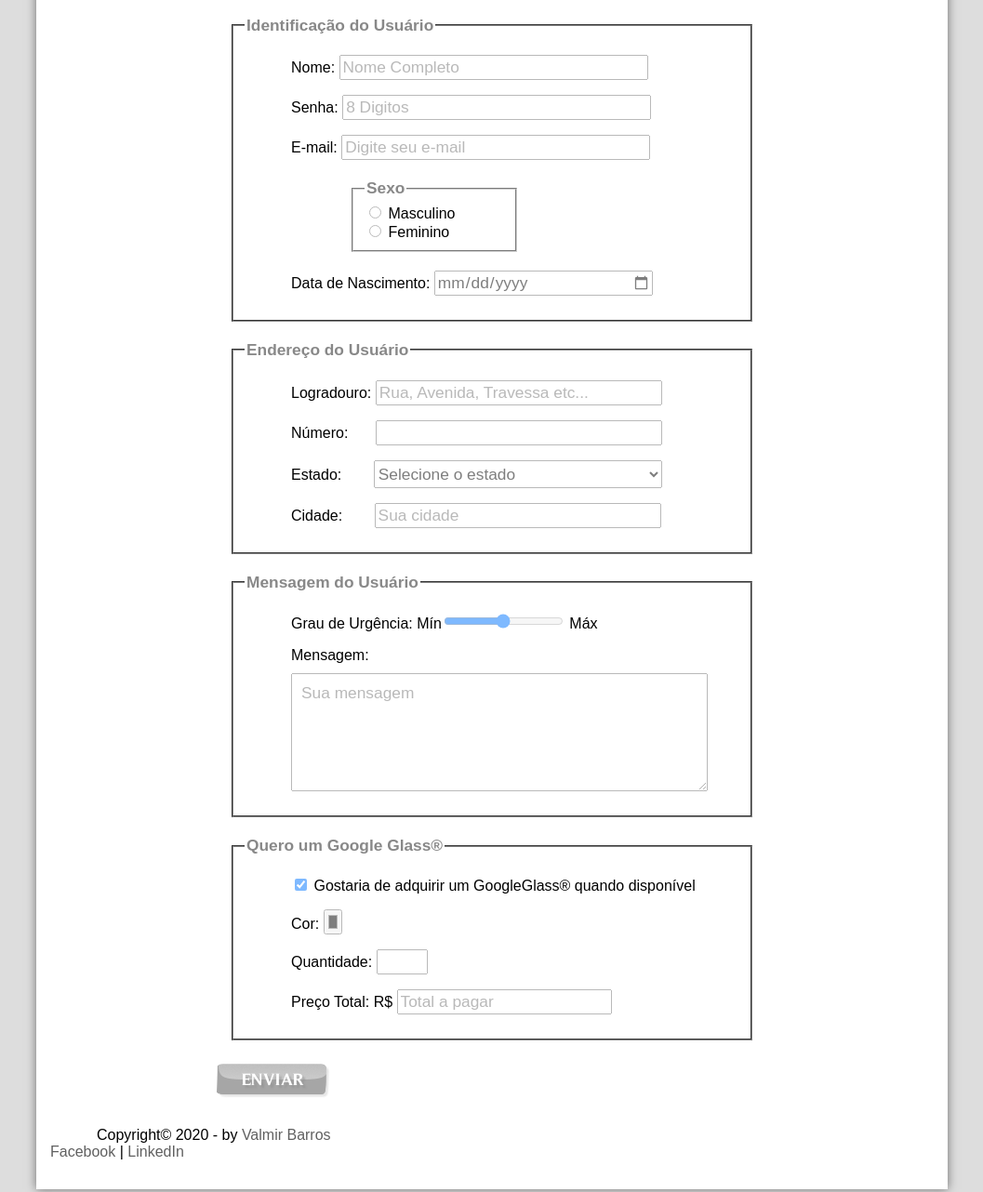
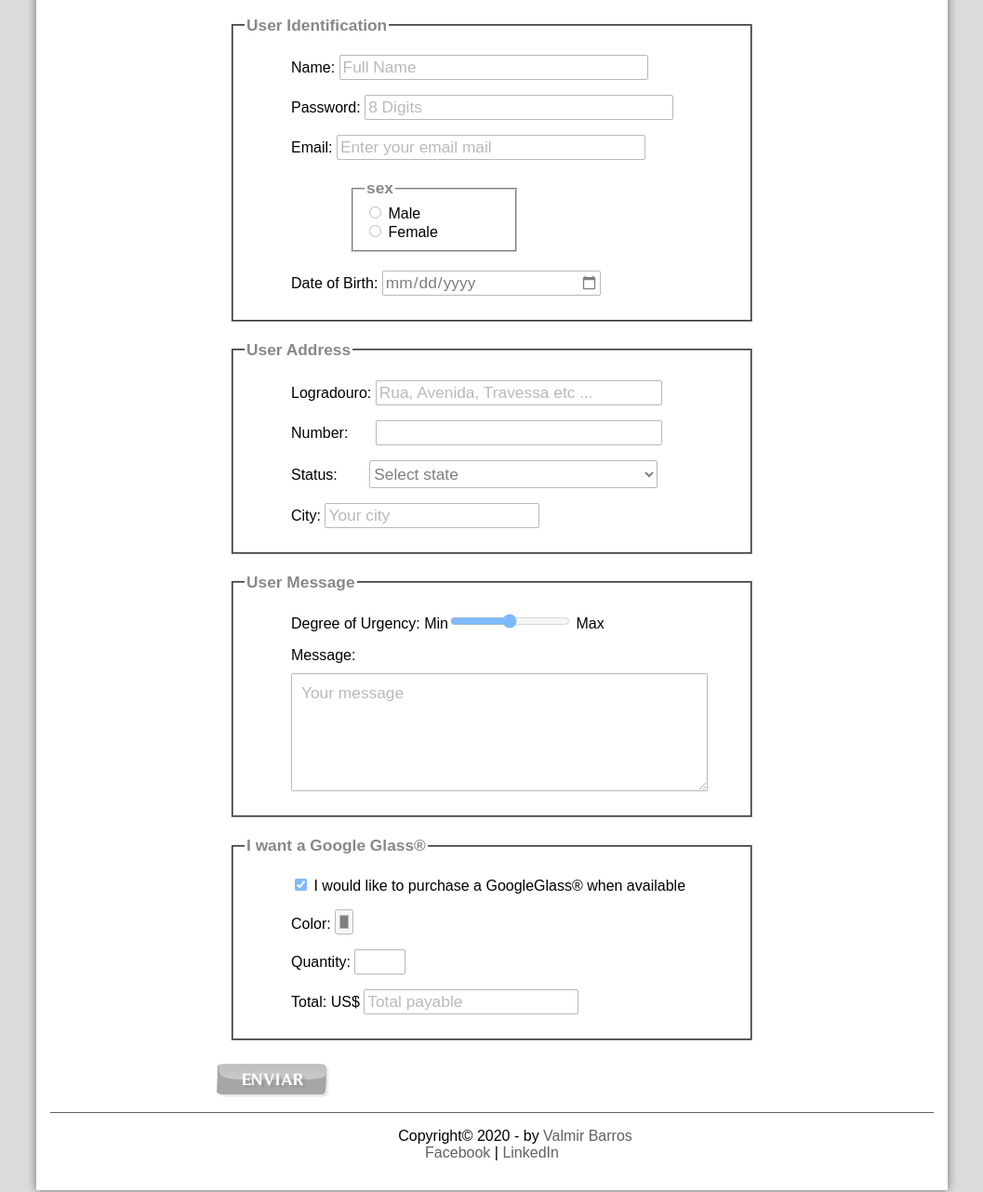
Before and after one commit to ValmirBP/FirstWebSiteGoogleGlass, a plain HTML site: page views/contact-us.html in a window 1280 px wide. Shown: the part 236-1518 px from the top of the page at 93% size, without its empty margins (111-1168 px from the left). Drawn offline with Linux system fonts and the light colour scheme.

Commit message:
Form updated and working

```diff
--- a/css/form.css
+++ b/css/form.css
@@ -1,5 +1,5 @@
 @charset "utf-8";
-form#fContato {
+form#fContact {
     width: 600px;
     margin: auto;
 }
@@ -29,7 +29,7 @@ fieldset {
     margin: 20px;
 }
 
-fieldset#sexo {
+fieldset#sex {
     width: 150px;
     border-color: #cecece;
     margin-left: 115px;
@@ -39,19 +39,19 @@ input#cData {
     width: 230px;
 }
 
-fieldset#usuario {
+fieldset#user {
     background: url(../img/IconId-contato.png) no-repeat 95% 95%;
 }
 
-fieldset#Endereco {
+fieldset#Address {
     background: url(../img/IconId-endereco.png) no-repeat 95% 95%;
 }
 
-input#cLugradouro {
+input#cPlace {
     width: 300px;
 }
 
-input#cNumero {
+input#cNumber {
     margin-left: 25px;
     width: 300px;
 }
--- a/js/functions.js
+++ b/js/functions.js
@@ -1,3 +1,9 @@
 function changePic(foto) {
     document.getElementById("IconId").src = foto
 }
+
+function calc_total() {
+    var qtd = parseInt(document.getElementById('cQntd').value);
+    var valor = qtd * 1500 * 6;
+    document.getElementById('cTot').value = valor;
+}
--- a/views/contact-us.html
+++ b/views/contact-us.html
@@ -3,36 +3,29 @@
 
 <head>
     <meta charset="utf-8">
-    <title>Tudo sobre Google Glass</title>
+    <title>All about Google Glass</title>
     <link rel="stylesheet" href="../css/style.css">
     <link rel="stylesheet" href="../css/form.css">
     <script language="javascript" src="../js/functions.js"></script>
-    <script>
-        function calc_total() {
-            var qtd = parseInt(document.getElementById('cQntd').value);
-            var valor = qtd * 1500 * 6;
-            document.getElementById('cTot').value = valor;
-        }
-    </script>
 </head>
 
 <body>
    <div id="Interface">
        <header id="headerId">
            <hgroup>
-                <h1> Google Glass</h1>
-                <h2> A revolução do Google está chegando</h2>
+               <h1>Google Glass</h1>
+               <h2>The Google revolution is coming</h2>
            </hgroup>
 
            <img id="IconId" src="../img/contato.png">
            <nav id="Menu">
                <h1> Main Menu</h1>
                <ul type="disc">
-                    <li onmouseover="changePic('../img/home.png')" onmouseout="changePic ('../img/contato.png')"> <a href="index.html"> Home </a></li>
-                    <li onmouseover="changePic('../img/especificacoes.png')" onmouseout="changePic ('../img/contato.png')"> <a href="specs.html"> Especificações </a></li>
-                    <li onmouseover="changePic('../img/fotos.png')" onmouseout="changePic ('../img/contato.png')"> <a href="images.html"> Fotos </a></li>
-                    <li onmouseover="changePic('../img/multimidia.png')" onmouseout="changePic ('../img/contato.png')"> <a href="media.html"> Multimídia </a></li>
-                    <li onmouseover="changePic('../img/contato.png')" onmouseout="changePic ('../img/contato.png')"> <a href="contact-us.html"> Fale conosco</a></li>
+                   <li onmouseover="changePic('../img/home.png')" onmouseout="changePic ('../img/contato.png')"> <a href="index.html"> Home </ a></li>
+                   <li onmouseover="changePic('../img/especificacoes.png')" onmouseout="changePic ('../img/contato.png')"> <a href="specs.html"> Specifications </ a></li>
+                   <li onmouseover="changePic('../img/fotos.png')" onmouseout="changePic ('../img/contato.png')"> <a href="images.html"> Photos </ a></li>
+                   <li onmouseover="changePic('../img/multimidia.png')" onmouseout="changePic ('../img/contato.png')"> <a href="media.html"> Multimedia </ a></li>
+                   <li onmouseover="changePic('../img/contato.png')" onmouseout="changePic ('../img/contato.png')"> <a href="contact-us.html"> Contact with us</a></li>
                </ul>
            </nav>
        </header>
@@ -42,73 +35,73 @@
                 <header id="headerId-article">
                     <hgroup id="bread crombs">
 
-                        <h1>Formulário de Contato</h1>
-                        <h2>por Valmir Barros</h2>
+                        <h1>Contact Form</h1>
+                        <h2>by Valmir Barros</h2>
                     </hgroup>
                 </header>
             </article>
 
 
-            <form method="POST" id="fContato" action="mailto:valmir.barros57@yahoo.com.br" oninput="calc_total();">
+            <form method="POST" id="fContact" action="mailto:valmir.barros57@yahoo.com.br" oninput="calc_total();">
 
-                <fieldset id="usuario">
+                <fieldset id="user">
 
-                    <legend>Identificação do Usuário</legend>
+                    <legend>User Identification</legend>
                     <p>
-                        <LABel for="cNome">  Nome:</LABel> <input type="text" name="tNome" id="cNome" size="30" maxlength="30" placeholder="Nome Completo">
+                        <LABel for="cName"> Name:</LABel> <input type="text" name="tName" id="cName" size="30" maxlength="30" placeholder="Full Name">
                     </p>
                     <p>
-                        <label for="cSenha">Senha:</label> <input type="password" name="tSenha" id="cSenha" size="30" maxlength="8" placeholder="8 Digitos">
+                        <label for="cPsw">Password:</label> <input type="password" name="tPassword" id="cPsw" size="30" maxlength="8" placeholder="8 Digits">
                     </p>
                     <p>
-                        <label for="cMail"> E-mail:</label> <input type="email" name="tMail" id="cMail" size="30" maxlength="20" placeholder="Digite seu e-mail">
+                        <label for="cMail"> Email:</label> <input type="email" name="tMail" id="cMail" size="30" maxlength="20" placeholder="Enter your email mail">
                     </p>
-                    <fieldset id="sexo">
+                    <fieldset id="sex">
 
-                        <legend>Sexo</legend>
+                        <legend>sex</legend>
 
-                        <input type="radio" name="tSexo" id="cMas">
-                        <label for="cMas"> Masculino </label> <br>
-                        <input type="radio" name="tSexo" id="cFem"> <label for="cFem"> Feminino </label>
+                        <input type="radio" name="tsex" id="cMas">
+                        <label for="cMas"> Male </label> <br>
+                        <input type="radio" name="tsex" id="cFem"> <label for="cFem"> Female </label>
 
                     </fieldset>
 
-                    <p> <label for="cData">Data de Nascimento: </label> <input type="date" name="tData" id="cData"> </p>
+                    <p> <label for="cData">Date of Birth: </label> <input type="date" name="tData" id="cData"> </p>
                 </fieldset>
 
-                <fieldset id="Endereco">
-                    <legend>Endereço do Usuário</legend>
+                <fieldset id="Address">
+                    <legend>User Address</legend>
 
                     <p>
-                        <label for="cLugradouro">Logradouro: </label> <input type="text" name="tLugradouro" id="cLugradouro" size="20" maxlength="20" placeholder="Rua, Avenida, Travessa etc...">
+                        <label for="cPlace">Logradouro: </label> <input type="text" name="tLugradouro" id="cPlace" size="20" maxlength="20" placeholder="Rua, Avenida, Travessa etc ...">
                     </p>
 
                     <p>
-                        <label for="cNumero">Número:</label> <input type="text" name="tNumero" id="cNumero" size="20" maxlength="10">
+                        <label for="cNumber">Number:</label> <input type="text" name="tNumber" id="cNumber" size="20" maxlength="10">
                     </p>
 
                     <p>
-                        <label for="cUF"> Estado:</label>
+                        <label for="cUF"> Status:</label>
                         <select name="tUf" id="cUf">
-                        <option value="Sl" selected> Selecione o estado</option>
+                        <option value="Sl" selected> Select state</option>
 
-                        <optgroup label="Região Sudeste">
+                        <optgroup label="Southeast Region">
                             <option value="RJ">Rio de Janeiro-RJ</option>
                             <option value="SP"> São Paulo-SP</option>
                             <option value="MG"> Minas Gerais-MG</option>
                         </optgroup>
 
-                        <optgroup label="Região Sul">
+                        <optgroup label="South Region">
                             <option value="PR">Paraná-PR</option>
                             <option value="SC"> Santa Catarina-SC</option>
-                            <option value="RS">Rio grando do Sul-RS</option>
+                            <option value="RS">Rio Grande do Sul-RS</option>
                         </optgroup>
                     </select>
                     </p>
 
                     <p>
-                        <label for="cCidade"> Cidade: </label><input type="text" name="tCidade" id="cCidade" placeholder="Sua cidade" list="cidades"></p>
-                    <datalist id="cidades">
+                        <label for="cCity"> City: </label><input type="text" name="tCity" id="cCity" placeholder="Your city" list="cities"></p>
+                    <datalist id="cities">
                         <option value="Angra dos Reis"> </option>
                             <option value="Aperibé"> </option>
                             <option value="Araruama"> </option>
@@ -119,7 +112,7 @@
                             <option value="Bom Jardim"> </option>
                             <option value="Bom Jesus do Itabapoana"> </option>
                             <option value="Cabo Frio"> </option>
-                            <option value="Cachoeiras de Macacu"> </option>
+                            <option value="Macacu Waterfalls"> </option>
                             <option value="Macacu Cambuci"> </option>
                             <option value="Cambuci"> </option>
                             <option value="Campos dos Goytacazes"> </option>
@@ -128,32 +121,33 @@
 
                 </fieldset>
 
-                <fieldset id="mensagem">
-                    <legend>Mensagem do Usuário</legend>
+                <fieldset id="message">
+                    <legend>User Message</legend>
                     <p>
-                        <label for="cUgencia">Grau de Urgência:</label> Mín<input type="range" name="tUrgencia" id="cUgencia" min="0" max="10" step="5"> Máx
+                        <label for="cUgencia">Degree of Urgency:</label> Min<input type="range" name="tUrgencia" id="cUgencia" min="0" max="10" step="5"> Max
                     </p>
 
                     <p>
-                        <label for="cMsg" id="msg"> Mensagem:</label>
-                        <textarea name="tMsg" id="cMsg" cols="45" rows="5" placeholder="Sua mensagem"></textarea>
+                        <label for="cMsg" id="msg"> Message:</label>
+                        <textarea name="tMsg" id="cMsg" cols="45" rows="5" placeholder="Your message"></textarea>
                     </p>
 
                 </fieldset>
-                <fieldset id="solicitacao">
-                    <legend>Quero um Google Glass&REG; </legend>
+
+                <fieldset id="request">
+                     <legend>I want a Google Glass&REG; </legend>
 
                      <p>
-                        <input type="checkbox" name="tQuero" id="cQuero" checked> <label for="cQuero"> Gostaria de adquirir um GoogleGlass&reg; quando disponível </label>
+                         <input type="checkbox" name="tI want" id="cI want" checked> <label for="cI want"> I would like to purchase a GoogleGlass&reg; when available </label>
                      </p>
                      <p>
-                        <label for="cCor"> Cor:</label> <input type="color" name="tCor" id="cCor">
+                         <label for="cCor"> Color:</label> <input type="color" name="tCor" id="cCor">
                      </p>
                      <p>
-                        <label for="cQntd">Quantidade:</label> <input type="number" name="tQntd" id="cQntd" min="0" max="5" size="20">
+                         <label for="cQntd">Quantity:</label> <input type="number" name="tQntd" id="cQntd" min="0" max="5" size="20">
                      </p>
                      <p>
-                        Preço Total: R$ <input type="text" name="tTot" id="cTot" placeholder="Total a pagar" readonly>
+                         Total: US$ <input type="text" name="tTot" id="cTot" placeholder="Total payable" readonly>
                      </p>
                  </fieldset>
 
@@ -161,7 +155,7 @@
 
                 </form>
 
-            <footer id='Rodape'>
+                <footer id='Footer'>
                     <p>
                         Copyright&copy; 2020 - by <a href="https://github.com/ValmirBP" target="_blank">Valmir Barros</a> <br />
                         <a href="https://www.facebook.com/valmir.barros.169/" target="_blank"> Facebook </a> |
```
Lines whose indentation alone changed are shown as unchanged.
